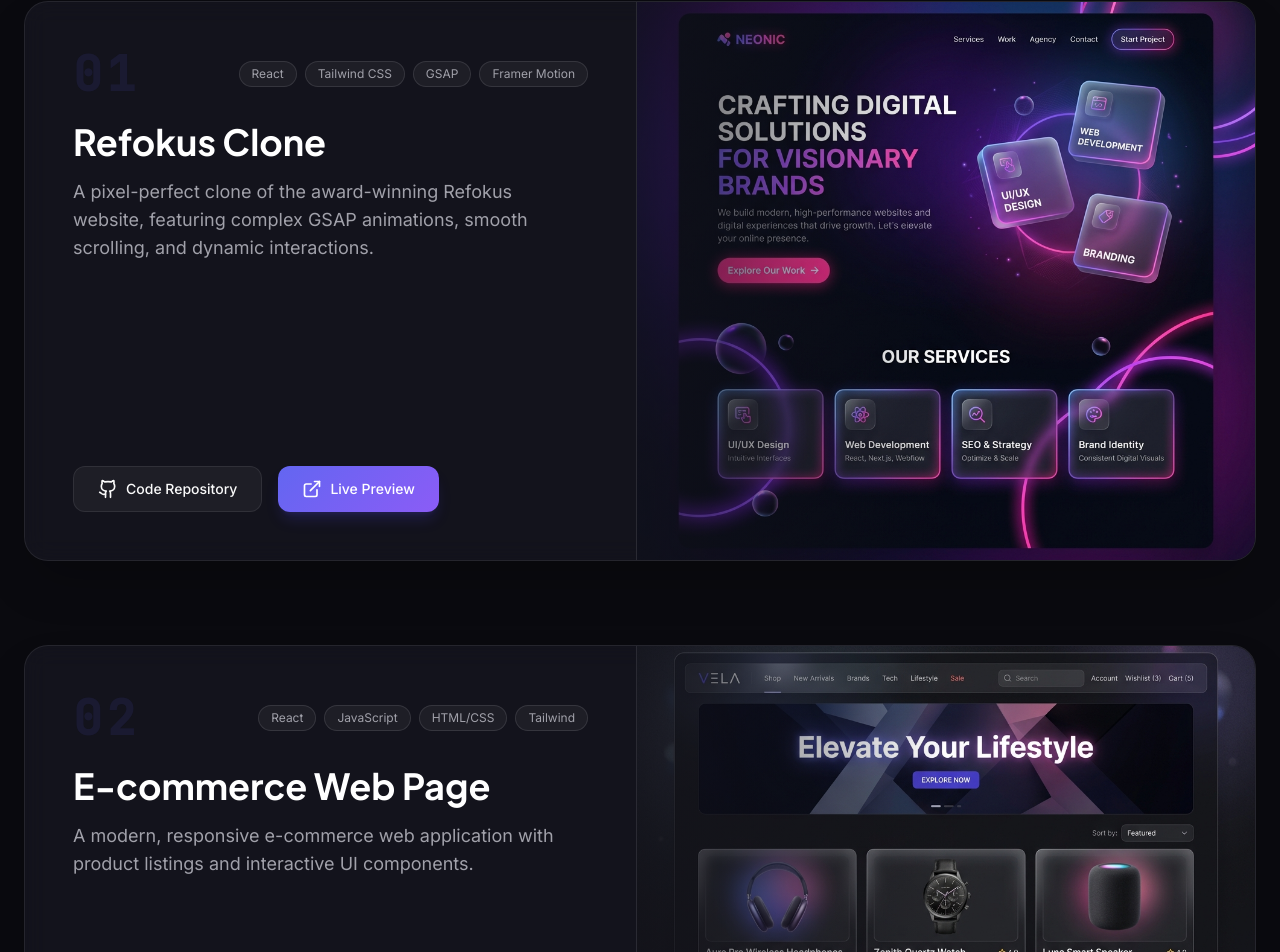
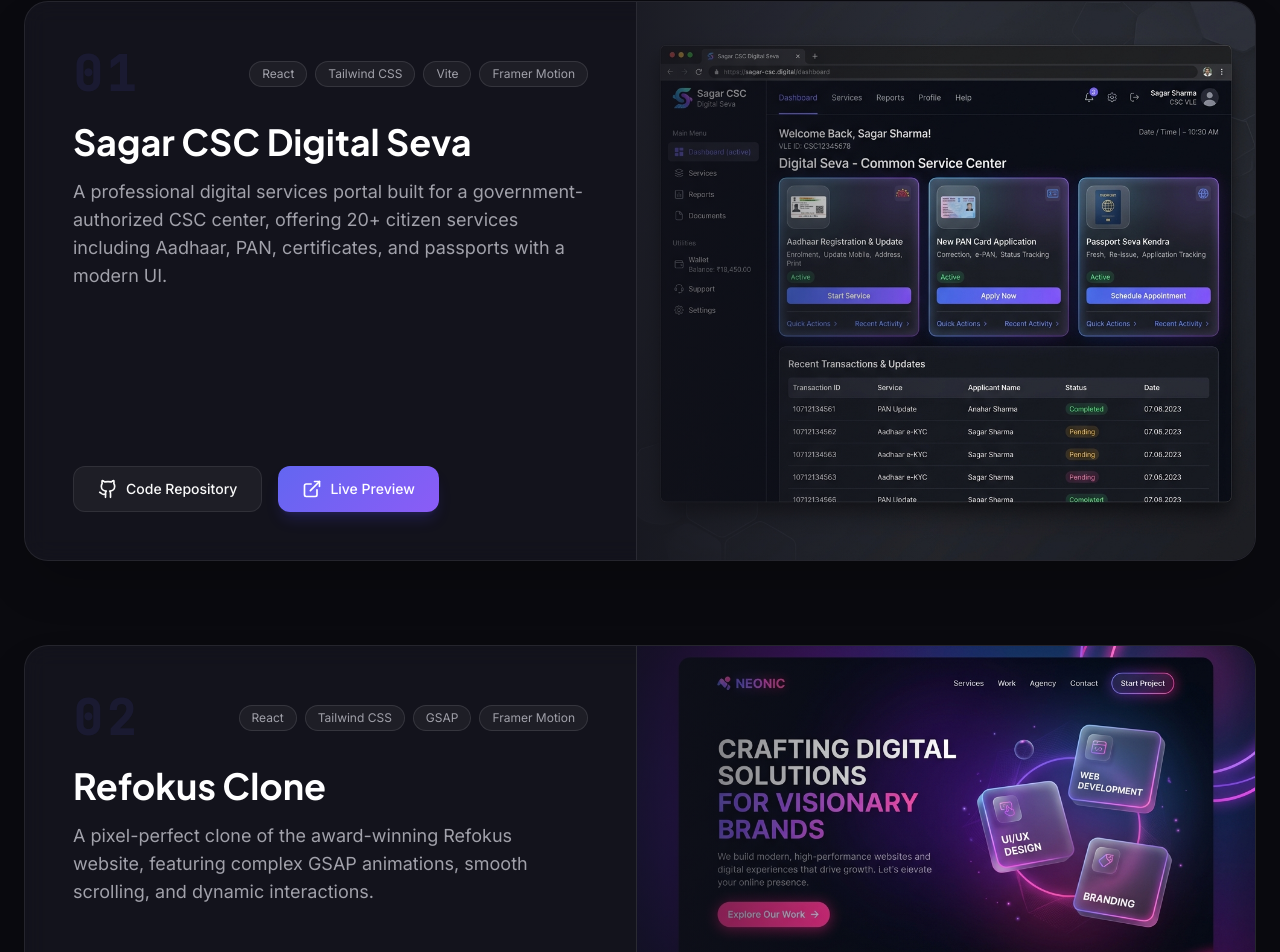
Before and after one commit to Rashtra03/my-portfolio, a React (Vite) app in the folder app/: page / in a window 1280 px wide. Shown: the part 2525-3477 px from the top of the page. Built offline with nearby package versions, Linux system fonts and the light colour scheme.

Commit message:
feat: add Sagar CSC Digital Seva project to portfolio

```diff
--- a/app/src/App.tsx
+++ b/app/src/App.tsx
@@ -731,6 +731,13 @@
 
   const projects = [
     {
+      title: 'Sagar CSC Digital Seva',
+      description: 'A professional digital services portal built for a government-authorized CSC center, offering 20+ citizen services including Aadhaar, PAN, certificates, and passports with a modern UI.',
+      image: '/images/project_sagar_csc.png',
+      tech: ['React', 'Tailwind CSS', 'Vite', 'Framer Motion'],
+      links: { github: 'https://github.com/rashtra03/sagar-csc-frontend', demo: 'https://sagar-csc-frontend.vercel.app/' }
+    },
+    {
       title: 'Refokus Clone',
       description: 'A pixel-perfect clone of the award-winning Refokus website, featuring complex GSAP animations, smooth scrolling, and dynamic interactions.',
       image: '/images/project_refokus.png',
@@ -806,6 +813,8 @@
                   <div className="flex flex-wrap gap-4 mt-auto">
                     <a
                       href={project.links.github}
+                      target="_blank"
+                      rel="noopener noreferrer"
                       className="btn-secondary flex items-center gap-2 px-5 py-2.5 rounded-xl border border-white/10 hover:border-white/20 hover:bg-white/5 text-sm text-zinc-300 hover:text-white transition-all duration-300"
                     >
                       <Github className="w-5 h-5" />
@@ -814,8 +823,10 @@
                     {project.links.demo && (
                       <a
                         href={project.links.demo}
+                        target="_blank"
+                        rel="noopener noreferrer"
                         onClick={(e) => {
-                          if (project.title === 'E-commerce Web Page' || project.title === 'Refokus Clone') {
+                          if (project.title === 'E-commerce Web Page' || project.title === 'Refokus Clone' || project.title === 'Sagar CSC Digital Seva') {
                             e.preventDefault();
                             setActiveDemo({ url: project.links.demo!, title: project.title });
                           }
```
Also changed, not shown: app/public/images/project_sagar_csc.png (added).
